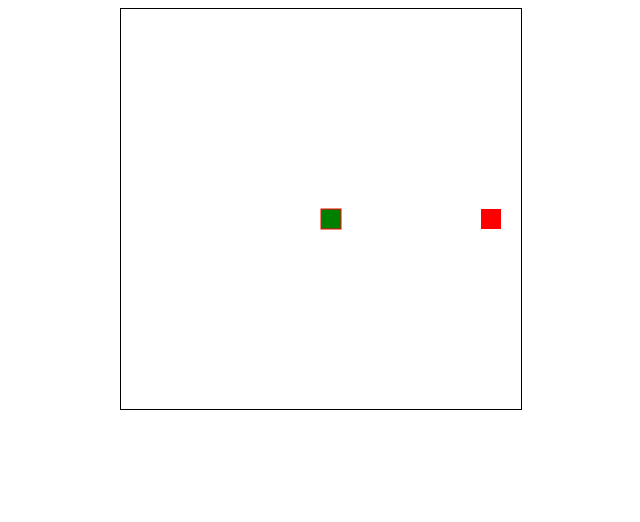
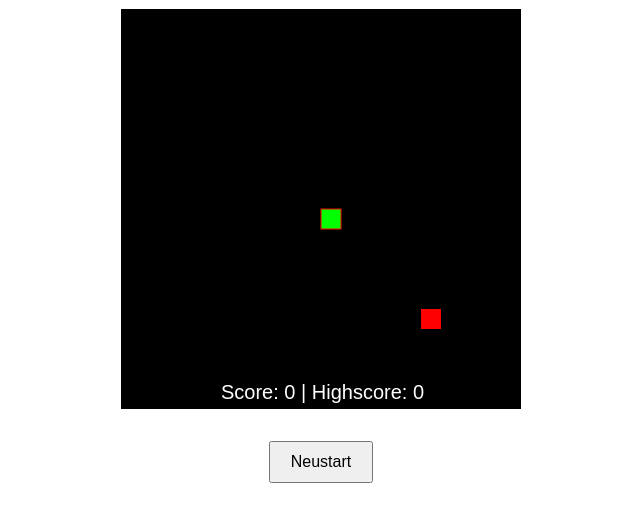
Before and after one commit to wandaLismus187/snake_game2.0, a plain HTML site: page index.html in a window 1280 px wide. Shown: the whole page, without its empty margins (319-959 px from the left). Drawn offline with Linux system fonts and the light colour scheme.

Commit message:
Update index.html

```diff
--- a/index.html
+++ b/index.html
@@ -6,29 +6,52 @@
     <title>Snake Spiel</title>
     <style>
         canvas {
-            border: 1px solid black;
+            border: 1px solid white;
             display: block;
             margin: 0 auto;
+            background-color: black; /* Schwarzer Hintergrund */
+        }
+        #restartButton {
+            display: block;
+            margin: 10px auto;
+            padding: 10px 20px;
+            font-size: 16px;
+        }
+        #scoreDisplay {
+            text-align: center;
+            font-size: 18px;
+            color: white; /* Weiße Schrift für die Anzeige */
         }
     </style>
 </head>
 <body>
     <canvas id="gameCanvas" width="400" height="400"></canvas>
+    <div id="scoreDisplay">Score: 0 | Highscore: 0</div>
+    <button id="restartButton">Neustart</button>
     <script>
         const canvas = document.getElementById('gameCanvas');
         const ctx = canvas.getContext('2d');
+        const restartButton = document.getElementById('restartButton');
+        const scoreDisplay = document.getElementById('scoreDisplay');
 
         const box = 20;
-        let snake = [{x: 10 * box, y: 10 * box}];
-        let food = {
-            x: Math.floor(Math.random() * 20) * box,
-            y: Math.floor(Math.random() * 20) * box
-        };
+        let snake = [];
+        let food;
+        let score;
+        let highscore = localStorage.getItem('highscore') || 0;
+        let d;
+        let game;
 
-        let score = 0;
-        let d;
-
-        document.addEventListener('keydown', direction);
+        function init() {
+            snake = [{x: 10 * box, y: 10 * box}];
+            food = {
+                x: Math.floor(Math.random() * 20) * box,
+                y: Math.floor(Math.random() * 20) * box
+            };
+            score = 0;
+            d = undefined;
+            updateScoreDisplay();
+        }
 
         function direction(event) {
             if(event.keyCode == 37 && d != "RIGHT") d = "LEFT";
@@ -37,65 +60,88 @@
             else if(event.keyCode == 40 && d != "UP") d = "DOWN";
         }
 
-        function collision(head, array) {
-            for(let i = 0; i < array.length; i++) {
-                if(head.x == array[i].x && head.y == array[i].y) {
+        function checkCollision(head) {
+            if(head.x < 0 || head.x >= canvas.width || head.y < 0 || head.y >= canvas.height) {
+                return true;
+            }
+
+            for(let i = 1; i < snake.length; i++) {
+                if(head.x === snake[i].x && head.y === snake[i].y) {
                     return true;
                 }
             }
+
             return false;
+        }
+
+        function updateScoreDisplay() {
+            scoreDisplay.textContent = "Score: " + score + " | Highscore: " + highscore;
         }
 
         function draw() {
             ctx.clearRect(0, 0, canvas.width, canvas.height);
 
             for(let i = 0; i < snake.length; i++) {
-                ctx.fillStyle = (i == 0) ? "green" : "white";
+                ctx.fillStyle = (i === 0) ? "lime" : "white"; // Kopf in Limegrün
                 ctx.fillRect(snake[i].x, snake[i].y, box, box);
-
-                ctx.strokeStyle = "red";
+                ctx.strokeStyle = "red"; // Rand der Schlange in Rot
                 ctx.strokeRect(snake[i].x, snake[i].y, box, box);
             }
 
-            ctx.fillStyle = "red";
+            ctx.fillStyle = "red"; // Futter in Rot
             ctx.fillRect(food.x, food.y, box, box);
 
             let snakeX = snake[0].x;
             let snakeY = snake[0].y;
 
-            if(d == "LEFT") snakeX -= box;
-            if(d == "UP") snakeY -= box;
-            if(d == "RIGHT") snakeX += box;
-            if(d == "DOWN") snakeY += box;
+            if(d === "LEFT") snakeX -= box;
+            if(d === "UP") snakeY -= box;
+            if(d === "RIGHT") snakeX += box;
+            if(d === "DOWN") snakeY += box;
 
-            if(snakeX == food.x && snakeY == food.y) {
+            if(snakeX === food.x && snakeY === food.y) {
                 score++;
                 food = {
                     x: Math.floor(Math.random() * 20) * box,
                     y: Math.floor(Math.random() * 20) * box
+                };
+                updateScoreDisplay(); // Aktualisieren der Score-Anzeige
+                // Highscore aktualisieren
+                if(score > highscore) {
+                    highscore = score;
+                    localStorage.setItem('highscore', highscore);
                 }
             } else {
                 snake.pop();
             }
 
-            let newHead = {
-                x: snakeX,
-                y: snakeY
-            }
+            let newHead = { x: snakeX, y: snakeY };
 
-            if(snakeX < 0 || snakeX > 19 * box || snakeY < 0 || snakeY > 19 * box || collision(newHead, snake)) {
+            if(checkCollision(newHead)) {
                 clearInterval(game);
                 alert("Game Over! Dein Score: " + score);
+                return;
             }
 
             snake.unshift(newHead);
 
-            ctx.fillStyle = "white";
-            ctx.font = "45px Changa one";
-            ctx.fillText(score, 2 * box, 1.6 * box);
+            ctx.fillStyle = "white"; // Schriftfarbe für Score-Anzeige
+            ctx.font = "20px Arial";
+            ctx.fillText("Score: " + score + " | Highscore: " + highscore, canvas.width / 2 - 100, canvas.height - 10);
         }
 
-        let game = setInterval(draw, 100);
+        function startGame() {
+            init();
+            game = setInterval(draw, 100);
+        }
+
+        document.addEventListener('keydown', direction);
+        restartButton.addEventListener('click', function() {
+            clearInterval(game);
+            startGame();
+        });
+
+        startGame();
     </script>
 </body>
 </html>
```
